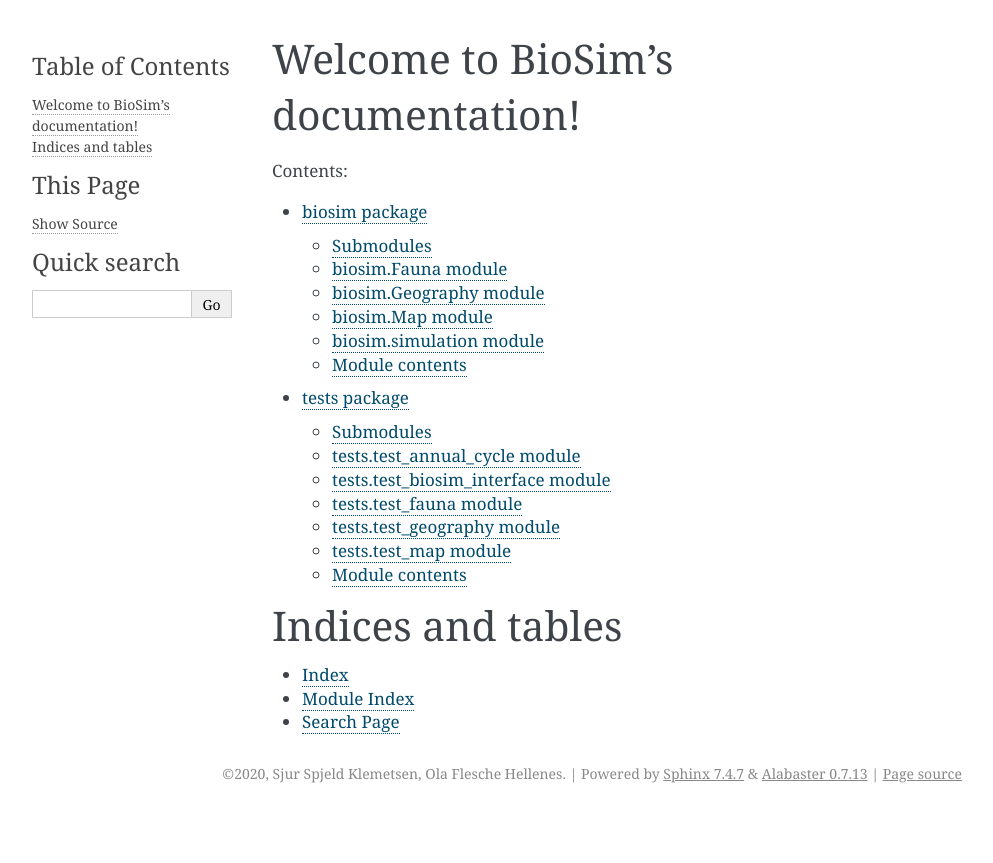
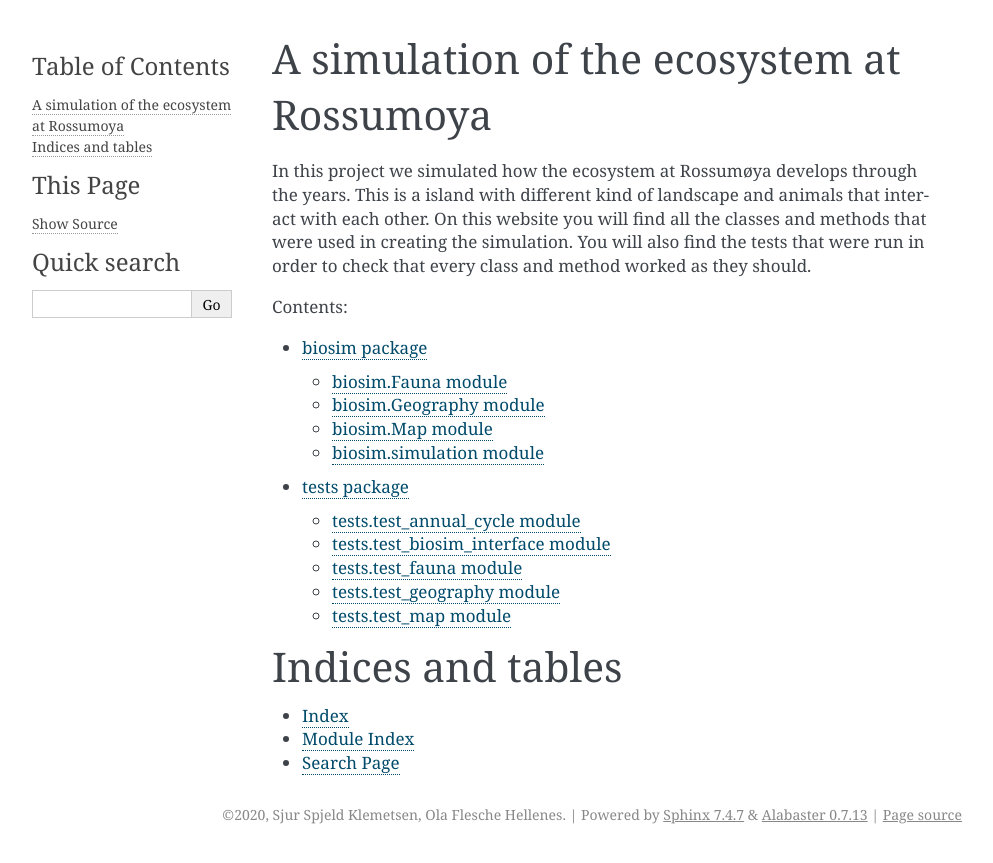
Before and after one commit to Sjurklemetsen/BioSim_G28_Sjur_Ola, a Sphinx documentation site: the page built from doc/index.rst, in a window 1280 px wide. Shown: the top 863 px of the page, without its empty margins (148-1141 px from the left). Built offline with Sphinx 7.4.7, drawn with Linux system fonts in a browser that asks for light colours.

Commit message:
changed the layout for the webpage

```diff
--- a/doc/index.rst
+++ b/doc/index.rst
@@ -3,8 +3,14 @@
    You can adapt this file completely to your liking, but it should at least
    contain the root `toctree` directive.
 
-Welcome to BioSim's documentation!
-==================================
+A simulation of the ecosystem at Rossumoya
+==========================================
+In this project we simulated how the ecosystem at Rossumøya develops through
+the years. This is a island with different kind of landscape and animals that
+interact with each other. On this website you will find all the classes and
+methods that were used in creating the simulation. You will also find the
+tests that were run in order to check that every class and method worked as
+they should.
 
 .. toctree::
    :maxdepth: 2
--- a/doc/tests.rst
+++ b/doc/tests.rst
@@ -1,8 +1,7 @@
 tests package
 =============
 
-Submodules
-----------
+The tests for each of the modules in the bio simulation
 
 tests.test\_annual\_cycle module
 --------------------------------
@@ -43,12 +42,3 @@
     :members:
     :undoc-members:
     :show-inheritance:
-
-
-Module contents
----------------
-
-.. automodule:: tests
-    :members:
-    :undoc-members:
-    :show-inheritance:
```
Also changed, not shown: doc/biosim.rst (+1 -11 lines).
